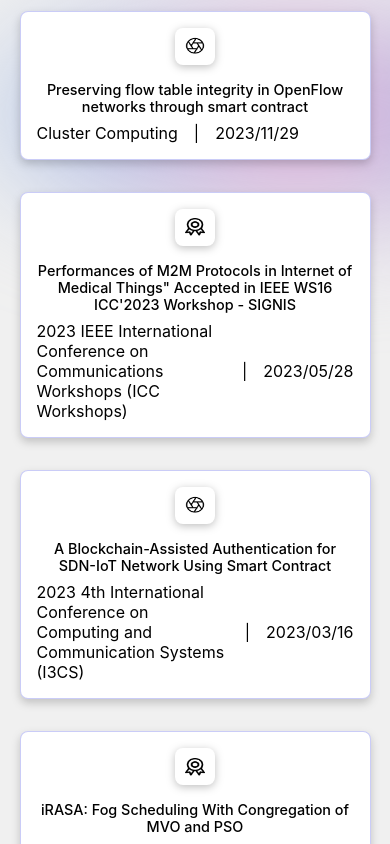
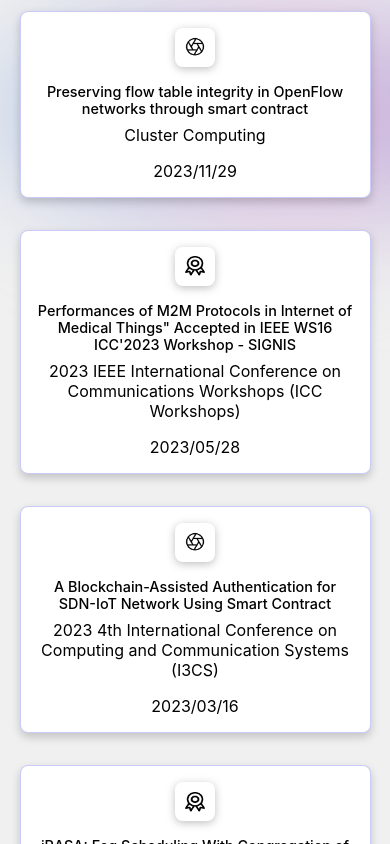
Before and after one commit to ReactersInc/Navalogy-Website-React, a React (Vite) app: page / in a window 390 px wide. Shown: the part 1920-2764 px from the top of the page. Built offline with nearby package versions, Linux system fonts and the light colour scheme; no server answers.

Commit message:
Publication CSS Updated

```diff
--- a/src/Layout.jsx
+++ b/src/Layout.jsx
@@ -12,8 +12,8 @@ const Layout = () => {
     // console.log('Use Effect Called from Layout');
 
     const updatePosition = (e) => {
-      cursorDiv.style.top = e.pageY + 'px';
-      cursorDiv.style.left = e.pageX + 'px';
+      cursorDiv.style.top = e?.pageY + 'px';
+      cursorDiv.style.left = e?.pageX + 'px';
     };
 
     const handleResize = () => {
--- a/src/components/publication/Publication.jsx
+++ b/src/components/publication/Publication.jsx
@@ -5,6 +5,14 @@ import './publication.css'
 const Publication = ({ icon, publicationTitle, publicationSubTitle, publicationDescription, publicationLink, publicationDate }) => {
 
     const [show, setShow] = useState(false)
+    const [winWidth, setWinWidth] = useState(window.innerWidth);
+
+    const handleResize = () => {
+        setWinWidth(window.innerWidth);
+    };
+
+    window.addEventListener('resize', handleResize);
+
     const rotateStyle = show ? { transform: 'rotate(180deg)' } : {};
 
 
@@ -22,7 +30,7 @@ const Publication = ({ icon, publicationTitle, publicationSubTitle, publicationD
                             <div className='publicationTitle'>{publicationTitle}</div>
                             <div className="publicationSubTitle">
                                 <span>{publicationSubTitle}</span>
-                                |
+                                {winWidth >= 480 && <span> | </span>}
                                 <span>{publicationDate}</span>
                             </div>
                         </div>
@@ -34,10 +42,10 @@ const Publication = ({ icon, publicationTitle, publicationSubTitle, publicationD
                         <div
                             className='publicationDescription'
                             style={{ maxHeight: show ? '500px' : '0' }} >
-                                <p>
-                                    {publicationDescription}
-                                    <a href={publicationLink} target='_blank' rel="noreferrer">Read More</a>
-                                </p>
+                            <p>
+                                {publicationDescription}
+                                <a href={publicationLink} target='_blank' rel="noreferrer">Read More</a>
+                            </p>
 
                         </div>
                     }
--- a/src/components/publication/publication.css
+++ b/src/components/publication/publication.css
@@ -25,7 +25,7 @@
 }
 
 .publicationIcon{
-    width: 29px;
+    width: 26px;
     height: 26px;
 
 }
@@ -118,16 +118,19 @@
 
     .publicationIcon{
         width: 20px;
-        height: 18px;
+        height: 20px;
     }
 
     .publicationTitle{
         text-align: center;
     }
 
+    .publicationSubTitle{
+        flex-direction: column;
+        text-align: center;
+    }
+
     .publicationDescription{
         text-align: center;
     }
-
-
 }
```
